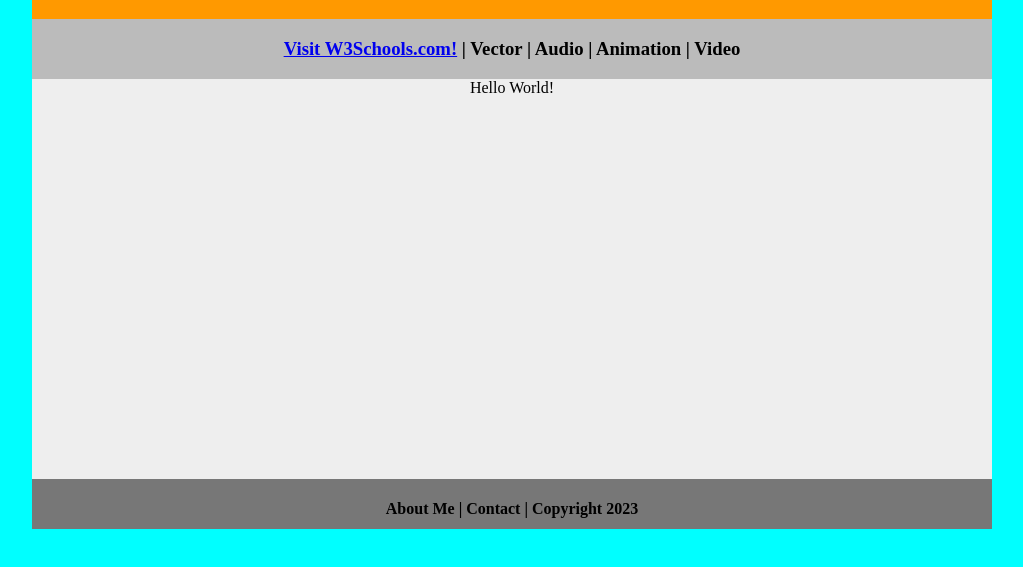
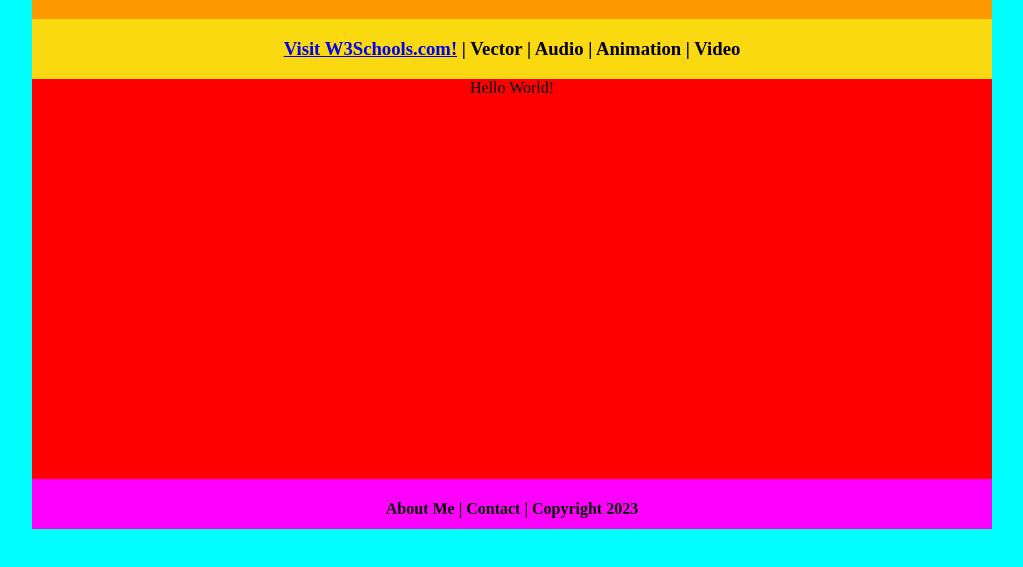
Before and after one commit to gavinlcole/digitalmedia, a plain HTML site: page index.html in a window 1280 px wide. Shown: the part 61-628 px from the top of the page, without its empty margins (128-1151 px from the left). Drawn offline with Linux system fonts and the light colour scheme.

Commit message:
Update myCSS.css

```diff
--- a/myCSS.css
+++ b/myCSS.css
@@ -21,7 +21,7 @@ body {
 
 }
 .nav {
-	background: #BBBBBB;
+	background: #FBD911;
 	margin: 0px;
 	padding: 5;
 	float: left;
@@ -30,7 +30,7 @@ body {
 	text-align: center;
 }
 .content {
-	background: #EEEEEE;
+	background: #FF0001;
 	margin: 0px;
 	float: left;
 	width: 100%;
@@ -38,7 +38,7 @@ body {
 	text-align: center;
 }
 .footer {
-	background: #777777;
+	background: #FF00FF;
 	margin: 0px;
 	float: left;
 	width: 100%;
```
